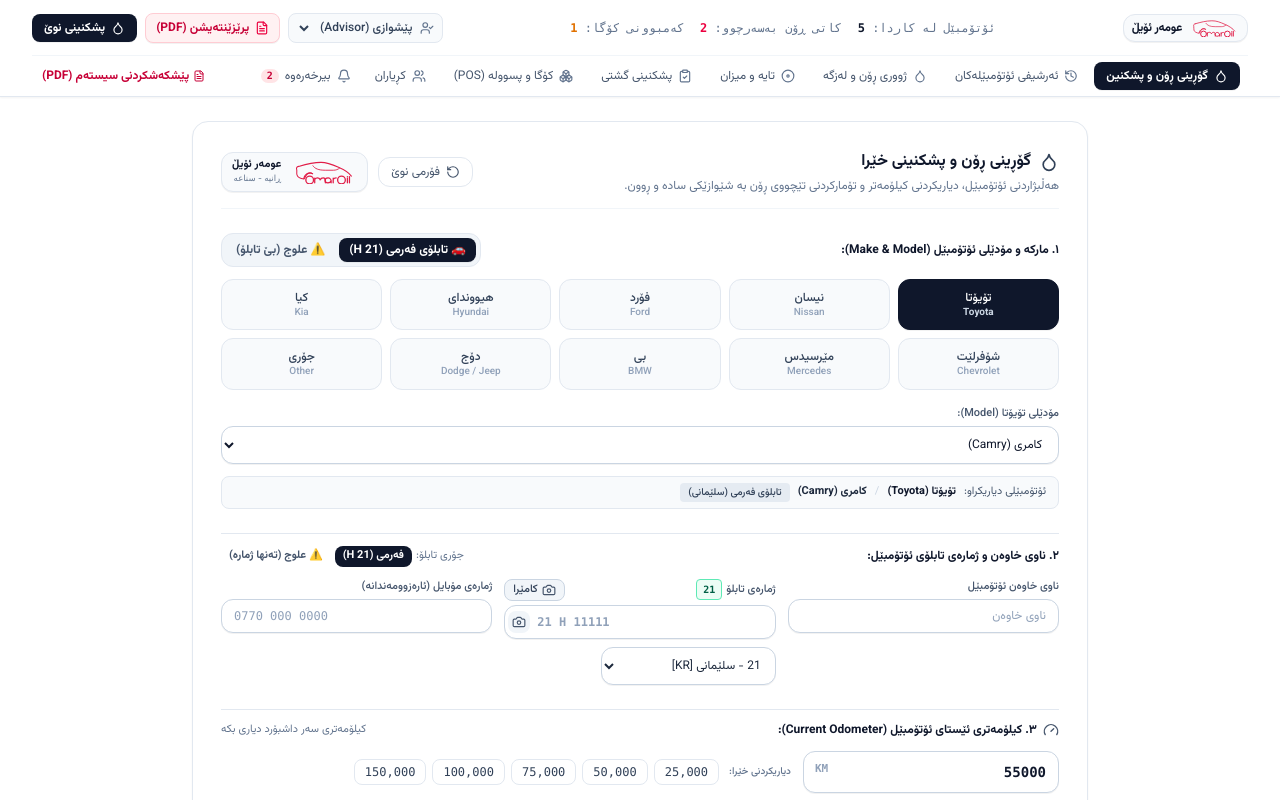
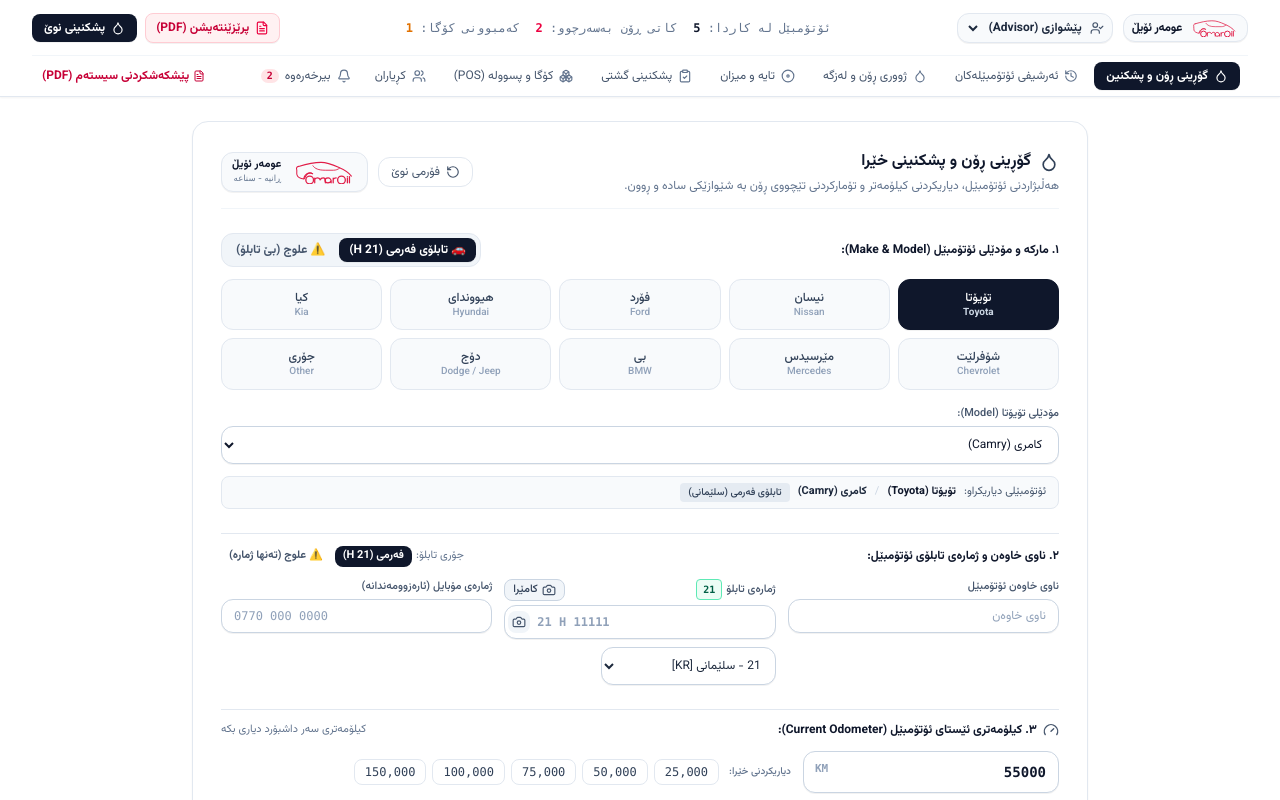
Before and after one commit to arasta-agency/Omer_Service, a React (Vite) app: page / in a window 1280 px wide. Shown: the top 800 px of the page. Built offline with nearby package versions, Linux system fonts and the light colour scheme.

Commit message:
feat(header): add employee account selector to nav
Integrated an employee account selector into the header logo area to facilitate easier user switching and organization management.

```diff
--- a/src/components/Header.tsx
+++ b/src/components/Header.tsx
@@ -57,14 +57,16 @@
     <header className="bg-white border-b border-slate-200 sticky top-0 z-40 text-right shadow-xs w-full max-w-full overflow-hidden">
       <div className="max-w-7xl mx-auto px-2.5 sm:px-6 lg:px-8 w-full max-w-full overflow-hidden">
         {/* Main Header Bar */}
-        <div className="flex items-center justify-between h-14 border-b border-slate-100 gap-1.5 sm:gap-2 w-full max-w-full overflow-hidden">
-          {/* Logo & Brand - Refined, compact & contained */}
-          <div className="flex items-center gap-1.5 bg-slate-50 px-2 py-1 rounded-xl border border-slate-200 shrink min-w-0 max-w-[130px] xs:max-w-[180px] sm:max-w-none shadow-2xs">
+        <div className="flex items-center justify-between h-14 border-b border-slate-100 gap-1.5 sm:gap-3 w-full max-w-full overflow-hidden">
+          {/* Logo & Brand + Employee Account Selector */}
+          <div className="flex items-center gap-1.5 sm:gap-2.5 min-w-0">
+            {/* Logo */}
+            <div className="flex items-center gap-1.5 bg-slate-50 px-2 py-1 rounded-xl border border-slate-200 shrink-0 shadow-2xs">
               <div className="flex items-center justify-center shrink-0">
                 <OmarOilLogo variant="red" size="xs" />
               </div>
               <div className="min-w-0 leading-tight">
-              <div className="flex items-center gap-1 min-w-0">
+                <div className="flex items-center gap-1">
                   <span className="text-[11px] sm:text-xs font-bold text-slate-900 tracking-tight truncate">
                     عومەر ئۆیڵ
                   </span>
@@ -72,6 +74,23 @@
                 <p className="text-[8px] sm:text-[8.5px] text-slate-500 truncate hidden xs:block">
                   ڕانیە • شەقامی سەرەکی
                 </p>
+              </div>
+            </div>
+
+            {/* Employee Role / Account Selector - Positioned next to logo */}
+            <div className="flex items-center bg-slate-50 px-2 py-1 rounded-xl border border-slate-200 text-xs shadow-2xs shrink-0">
+              <UserCheck className="w-3.5 h-3.5 text-slate-600 ml-1 shrink-0" />
+              <select
+                value={userRole}
+                onChange={(e) => setUserRole(e.target.value as UserRole)}
+                className="bg-transparent text-[11px] sm:text-xs text-slate-800 font-bold focus:outline-none cursor-pointer max-w-[105px] xs:max-w-[140px] sm:max-w-none text-right"
+              >
+                {ROLES.map((r) => (
+                  <option key={r.key} value={r.key} className="bg-white text-slate-900">
+                    {r.label}
+                  </option>
+                ))}
+              </select>
             </div>
           </div>
 
@@ -92,23 +111,8 @@
             )}
           </div>
 
-          {/* Right: Role Switcher & Primary Action */}
+          {/* Actions */}
           <div className="flex items-center gap-1.5 sm:gap-2 shrink-0">
-            <div className="flex items-center bg-slate-50 px-1.5 sm:px-2 py-1 rounded-lg border border-slate-200 text-xs shrink-0">
-              <UserCheck className="w-3.5 h-3.5 text-slate-500 ml-1 hidden sm:inline" />
-              <select
-                value={userRole}
-                onChange={(e) => setUserRole(e.target.value as UserRole)}
-                className="bg-transparent text-[10px] sm:text-xs text-slate-700 font-medium focus:outline-none cursor-pointer max-w-[72px] xs:max-w-[100px] sm:max-w-none truncate"
-              >
-                {ROLES.map((r) => (
-                  <option key={r.key} value={r.key} className="bg-white text-slate-900">
-                    {r.label}
-                  </option>
-                ))}
-              </select>
-            </div>
-
             {onOpenPresentation && (
               <button
                 type="button"
```
Lines whose indentation alone changed are shown as unchanged.
